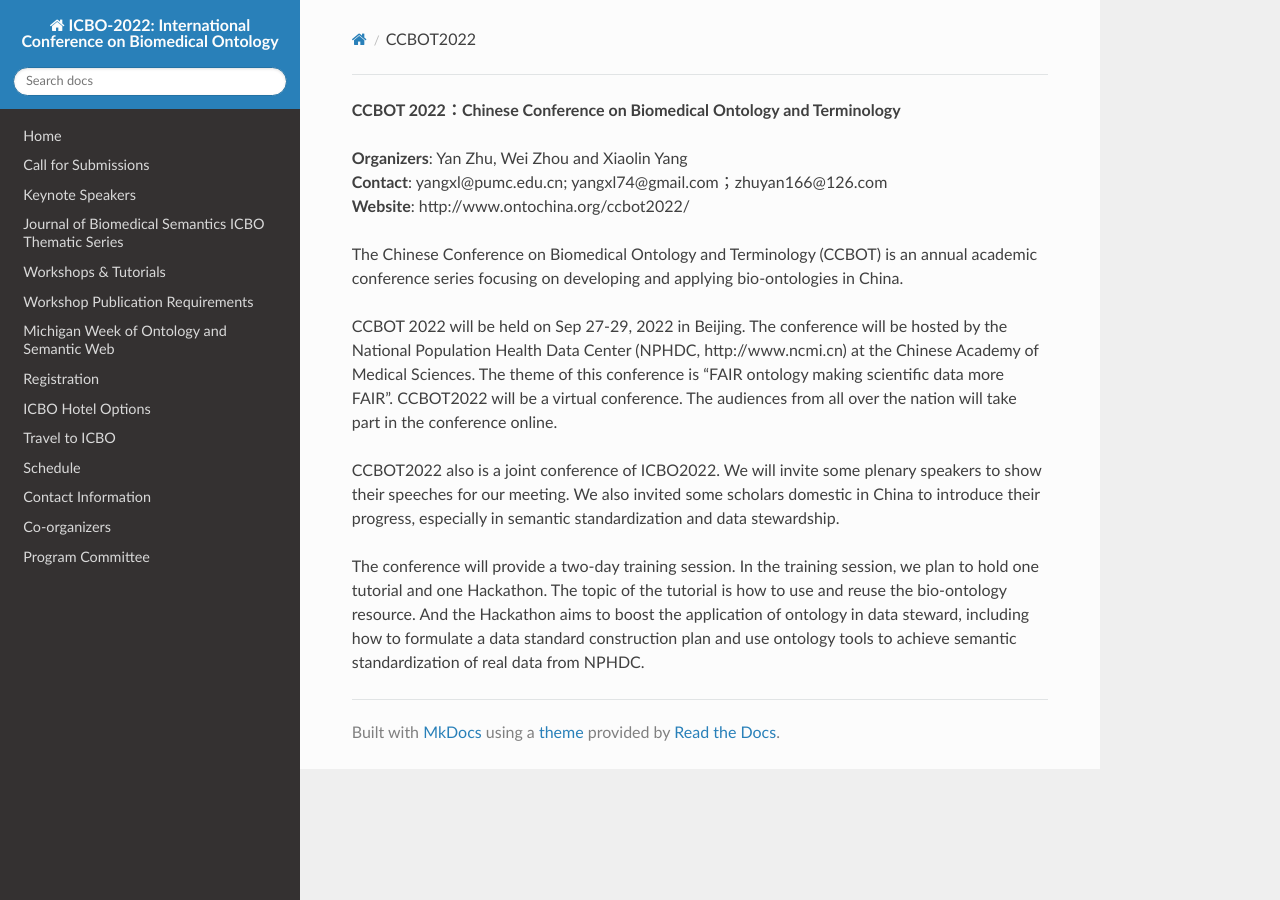
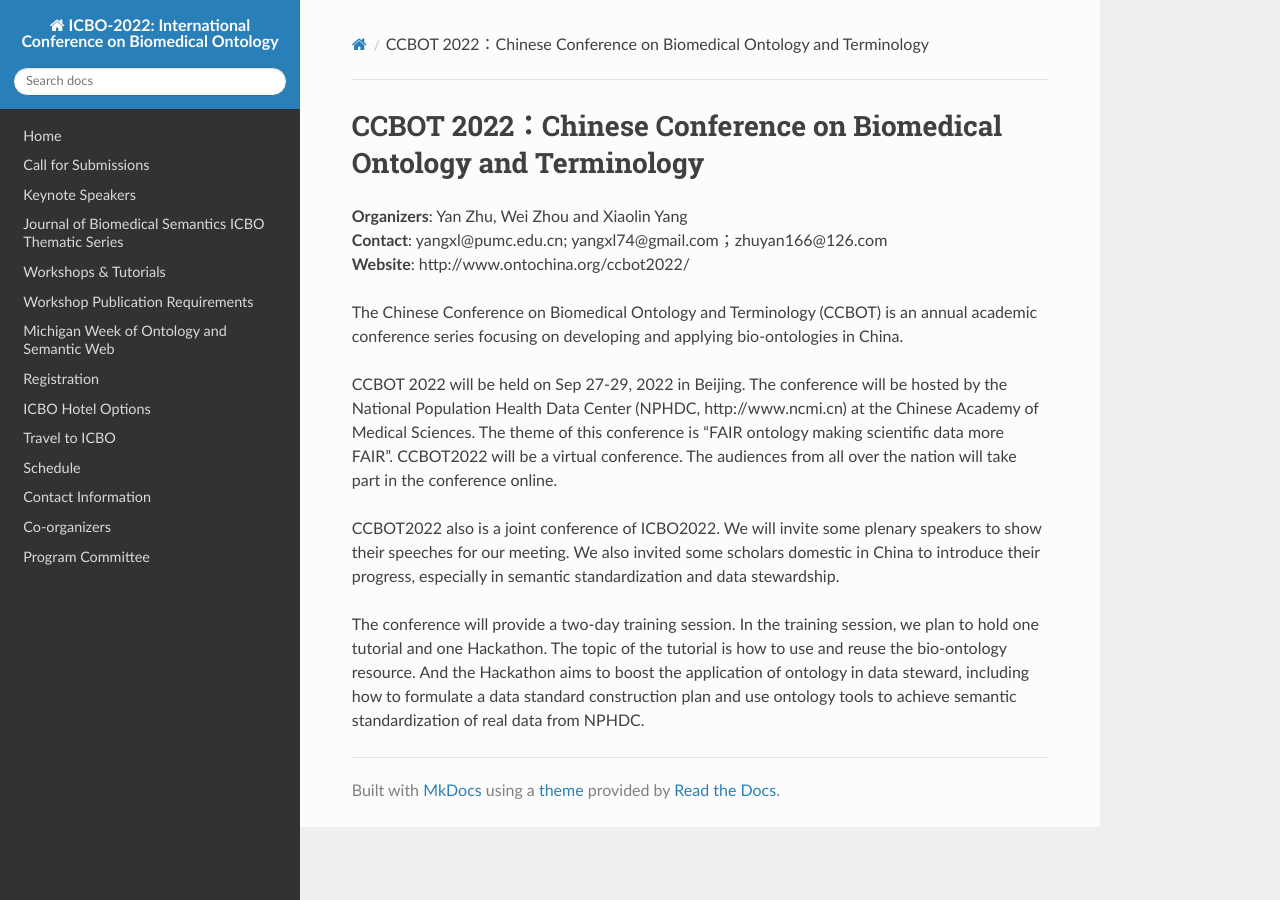
Before and after one commit to johnbeve/BFO-Organization, an MkDocs documentation site: the page built from docs/CCBOT2022.md, in a window 1280 px wide. Built offline with MkDocs 1.6.1, drawn with Linux system fonts in a browser that asks for light colours; nearby versions of some CDN libraries.

Commit message:
Update CCBOT2022.md

```diff
--- a/docs/CCBOT2022.md
+++ b/docs/CCBOT2022.md
@@ -1,4 +1,4 @@
-**CCBOT 2022：Chinese Conference on Biomedical Ontology and Terminology**
+# CCBOT 2022：Chinese Conference on Biomedical Ontology and Terminology
 
 **Organizers**: Yan Zhu, Wei Zhou and Xiaolin Yang
 **Contact**: yangxl@pumc.edu.cn; yangxl74@gmail.com；zhuyan166@126.com
```
